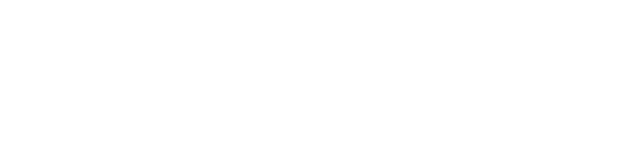
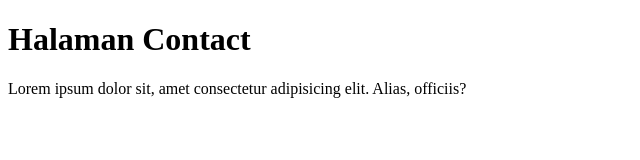
Before and after one commit to Aldyfaisal80/git-prot-prot-brench, a plain HTML site: page contact.html in a window 1280 px wide. Shown: the whole page, without its empty margins (0-640 px from the left). Drawn offline with Linux system fonts and the light colour scheme.

Commit message:
page(contact): update page contact

```diff
--- a/contact.html
+++ b/contact.html
@@ -6,6 +6,7 @@
     <title>Contact</title>
 </head>
 <body>
-
+    <h1>Halaman Contact</h1>
+    <p>Lorem ipsum dolor sit, amet consectetur adipisicing elit. Alias, officiis?</p>
 </body>
 </html>
```
